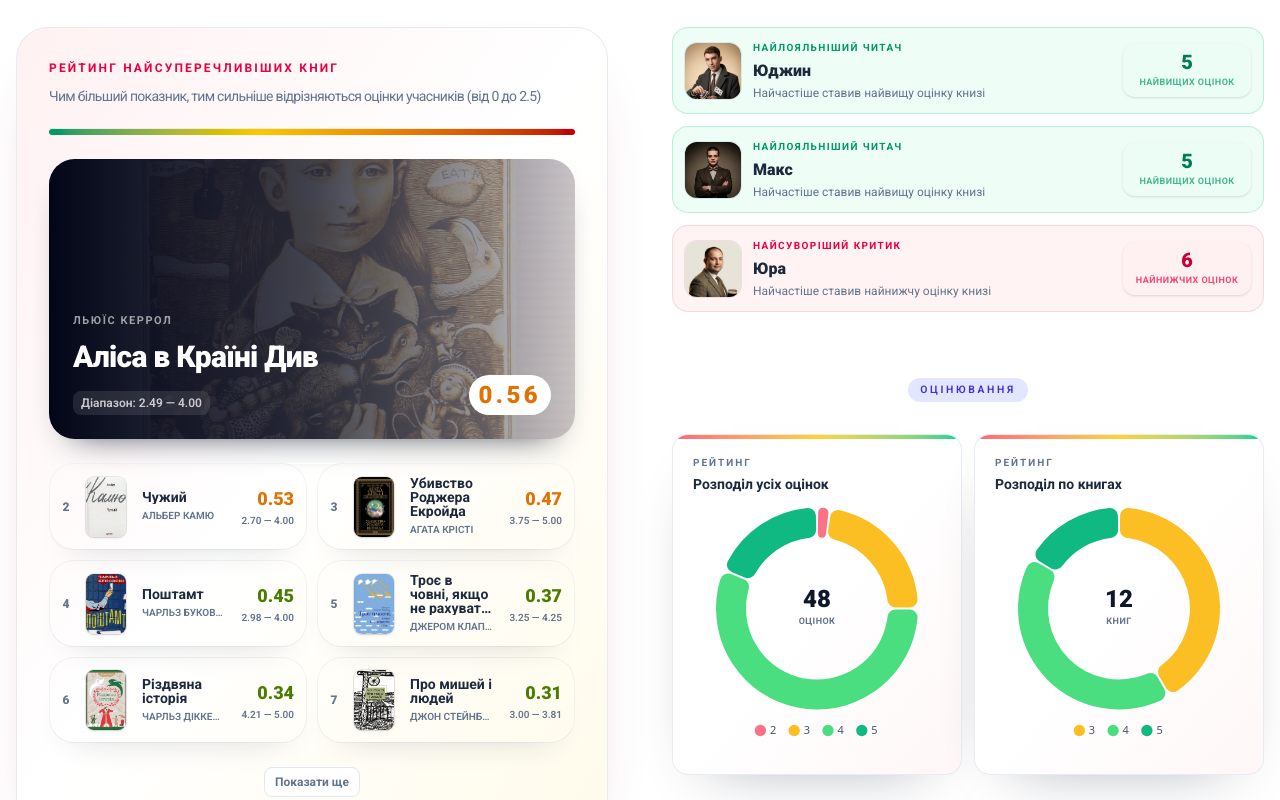
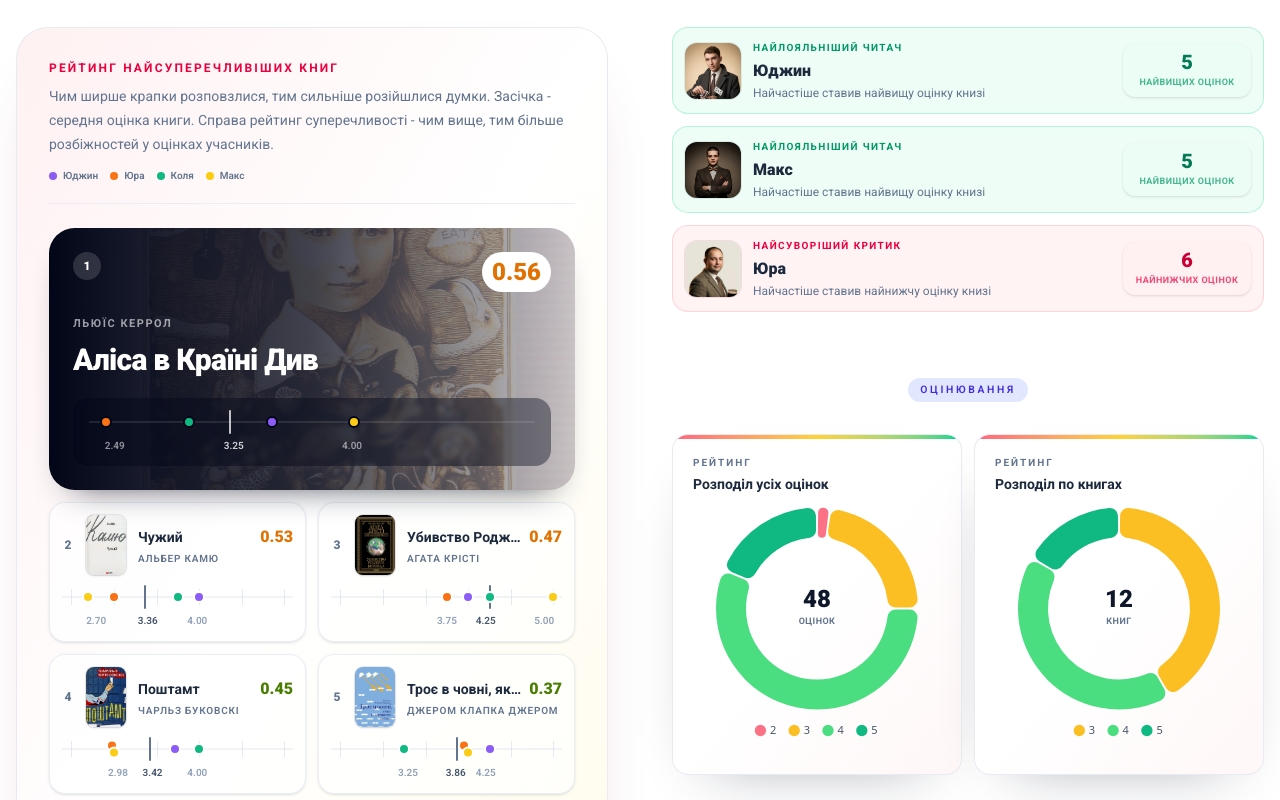
Before and after one commit to EugeneYakovlev/book-club, a Next.js app: page /stats in a window 1280 px wide. Shown: the part 1060-1860 px from the top of the page. Built offline with nearby package versions, Linux system fonts and the light colour scheme; no server answers.

Commit message:
refactor StatsPage and ControversialBook component to include members data and enhance UI elements

```diff
--- a/src/app/stats/page.tsx
+++ b/src/app/stats/page.tsx
@@ -25,7 +25,7 @@ const StatsPage = () => {
       </Section>
       <div className='mt-8 lg:grid lg:grid-cols-2 lg:gap-8'>
         <Section eyebrow='Яблуко розбрату'>
-          <ControversialBook books={books} />
+          <ControversialBook books={books} members={members} />
         </Section>
         <div>
           <Section eyebrow='Леґенди'>
--- a/src/components/stats/ControversialBook.tsx
+++ b/src/components/stats/ControversialBook.tsx
@@ -1,89 +1,167 @@
 'use client'
+
 import { useState } from 'react'
 
 import Image from 'next/image'
 import Link from 'next/link'
 
 import type { BookWithStats } from '@/types/book'
-import { getControversyLevel } from '@/utils/books'
+import type { Member } from '@/types/member'
+
+import { getControversyLevel, getRatingAxis } from '@/utils/books'
+import { getMemberColor } from '@/utils/member'
 import { Panel } from '@/components/ui/Panel'
 import { PillButton } from '@/components/ui/PillButton'
+import { RatingSpread } from './RatingSpread'
 
 interface Props {
   books: BookWithStats[]
+  members: Member[]
 }
 
-const getRatingRange = (book: BookWithStats) => {
-  const values = (book.ratings ?? []).map((rating) => rating.value)
+const INITIAL_VISIBLE = 7
+const LOAD_MORE_STEP = 6
 
-  return values.length ? `${Math.min(...values).toFixed(2)} — ${Math.max(...values).toFixed(2)}` : '—'
-}
+type ControversialBookWithScore = BookWithStats & { controversy: number }
 
-export const ControversialBook = ({ books }: Props) => {
-  const visibleIncrement = 7
-  const [visibleCount, setVisibleCount] = useState(visibleIncrement)
+export const ControversialBook = ({ books, members }: Props) => {
+  const [visibleCount, setVisibleCount] = useState(INITIAL_VISIBLE)
 
   const controversialBooks = books
-    .filter((book): book is BookWithStats & { controversy: number } => book.controversy !== null)
+    .filter((book): book is ControversialBookWithScore => book.controversy !== null)
     .sort((a, b) => b.controversy - a.controversy)
 
-  const visibleBooks = controversialBooks.slice(0, visibleCount)
-  const [featuredBook, ...otherBooks] = visibleBooks
+  const [featuredBook, ...otherBooks] = controversialBooks.slice(0, visibleCount)
 
   if (!featuredBook) return null
 
+  const axis = getRatingAxis(controversialBooks)
+
   return (
-    <Panel id='controversy-table' tone='rose' className='mt-8'>
-      <div className='flex items-end justify-between gap-4 border-b border-slate-200/70 pb-5 dark:border-white/10'>
-        <div>
-          <p className='text-xs font-bold uppercase tracking-[0.18em] text-rose-600 dark:text-rose-300'>Рейтинг найсуперечливіших книг</p>
-          <p className='mt-2 text-sm tracking-tighter leading-6 text-slate-500 dark:text-slate-400'>Чим більший показник, тим сильніше відрізняються оцінки учасників (від 0 до 2.5)</p>
+    <Panel id='controversy-table' tone='rose' className='mt-8 @container'>
+      <div className='border-b border-slate-200/70 pb-5 dark:border-white/10'>
+        <p className='text-xs font-bold uppercase tracking-[0.18em] text-rose-600 dark:text-rose-300'>
+          Рейтинг найсуперечливіших книг
+        </p>
+        <p className='mt-2 text-sm leading-6 text-slate-500 dark:text-slate-400'>
+          Чим ширше крапки розповзлися, тим сильніше розійшлися думки.
+          Засічка - середня оцінка книги.
+          Справа рейтинг суперечливості - чим вище, тим більше розбіжностей у оцінках учасників.
+        </p>
+        <div className='mt-3 flex flex-wrap items-center gap-x-3 gap-y-1.5'>
+          {members.map((member) => (
+            <span
+              key={member.id}
+              className='flex items-center gap-1.5 text-[10px] font-semibold text-slate-500 dark:text-slate-400'>
+              <span
+                aria-hidden='true'
+                className='h-2 w-2 rounded-full'
+                style={{ backgroundColor: getMemberColor(member.id, members) }}
+              />
+              {member.name}
+            </span>
+          ))}
         </div>
       </div>
 
-      <div className='w-full h-1.5 rounded-full bg-linear-to-r to-red-700 via-60 via-red-400 via-40% via-yellow-400 via-24% via-emerald-300 via-16% via-emerald-500 via-8% from-emerald-600'></div>
+      <div className='mt-6 grid gap-3'>
+        <Link
+          href={`/books/${featuredBook.slug}`}
+          className='group relative z-0 flex min-h-60 overflow-hidden rounded-[1.6rem] p-5 text-white shadow-[0_18px_35px_-24px_rgba(15,23,42,0.9)] sm:p-6'>
+          <Image
+            src={featuredBook.cover}
+            alt={featuredBook.title}
+            fill
+            sizes='(min-width: 1024px) 44vw, 92vw'
+            className='object-cover object-center opacity-45 transition duration-500 group-hover:scale-105 group-hover:opacity-55'
+          />
+          <div className='absolute inset-0 bg-linear-to-r from-slate-950 via-slate-950/75 to-slate-950/20' />
 
-      <div className='mt-6 grid gap-6'>
-        <Link href={`/books/${featuredBook.slug}`} className='group relative z-0 flex min-h-70 overflow-hidden rounded-[1.6rem] p-5 text-white shadow-[0_18px_35px_-24px_rgba(15,23,42,0.9)] sm:p-6'>
-          <Image src={featuredBook.cover} alt={featuredBook.title} fill className='object-cover object-center opacity-45 transition duration-500 group-hover:scale-105 group-hover:opacity-55' />
-          <div className='absolute inset-0 bg-linear-to-r from-slate-950 via-slate-950/75 to-slate-950/20' />
-          <div className='relative flex flex-1 items-end justify-between'>
+          <div className='relative flex flex-1 flex-col justify-between gap-6'>
+            <div className='flex items-start justify-between gap-3'>
+              <span className='flex h-7 w-7 items-center justify-center rounded-full bg-white/15 text-xs font-black tabular-nums backdrop-blur'>
+                1
+              </span>
+              <span
+                className={`rounded-full bg-white px-2.5 py-1 text-2xl font-black tabular-nums dark:bg-black/90 controversy-${getControversyLevel(featuredBook.controversy)}`}>
+                {featuredBook.controversy.toFixed(2)}
+              </span>
+            </div>
+
             <div>
               <p className='text-[11px] font-bold uppercase tracking-[0.14em] text-white/60'>{featuredBook.author}</p>
-              <h3 className='mt-2 max-w-xs text-2xl font-black leading-tight tracking-tight sm:text-3xl'>{featuredBook.title}</h3>
-              <div className='mt-4 flex items-center gap-2 text-xs font-semibold text-white/75'>
-                <span className='rounded-lg bg-white/10 px-2 py-1'>Діапазон: {getRatingRange(featuredBook)}</span>
+              <h3 className='mt-2 max-w-xs text-2xl font-black leading-tight tracking-tight sm:text-3xl'>
+                {featuredBook.title}
+              </h3>
+              <div className='mt-5 rounded-2xl bg-slate-950/40 px-4 py-3 backdrop-blur-[2px]'>
+                <RatingSpread
+                  ratings={featuredBook.ratings ?? []}
+                  axis={axis}
+                  average={featuredBook.average}
+                  members={members}
+                  showGrid={false}
+                  inverted
+                />
               </div>
-            </div>
-            <div className='flex items-center justify-between gap-4'>
-              <span className={`rounded-full px-2.5 py-1 text-2xl tabular-nums font-black uppercase tracking-[0.14em] bg-white dark:bg-black/90 controversy-${getControversyLevel(featuredBook.controversy)}`}>{featuredBook.controversy.toFixed(2)}</span>
             </div>
           </div>
         </Link>
 
-        <div className='relative rounded-[1.6rem] z-10 border border-white/70 dark:divide-white/10 dark:border-white/10 dark:bg-white/5 grid md:grid-cols-2 lg:grid-cols-1 xl:grid-cols-2 gap-3'>
+        <div>
+          <ol className='grid grid-cols-2 gap-3'>
             {otherBooks.map((book, index) => (
-            <Link key={book.id} href={`/books/${book.slug}`} className='group flex items-center gap-3 px-3 rounded-3xl ring-1 ring-slate-900/5 shadow-[0_18px_35px_-24px_rgba(15,23,42,0.2)] transition hover:bg-white/80 dark:hover:bg-white/5 sm:gap-4 py-3'>
-              <span className='w-2 text-center text-xs font-black tabular-nums text-slate-500 dark:text-slate-400'>{index + 2}</span>
-              <Image src={book.cover} alt={book.title} width={64} height={96} className='h-15 w-10 shrink-0 rounded-lg object-cover shadow-sm ring-1 ring-slate-900/8 dark:ring-white/10' />
+              <li key={book.id}>
+                <Link
+                  href={`/books/${book.slug}`}
+                  className='group block rounded-2xl border border-slate-200/70 bg-white/70 p-3 shadow-sm transition duration-200 lg:hover:-translate-y-0.5 lg:hover:shadow-md dark:border-white/10 dark:bg-white/5'>
+                  <div className='flex items-center gap-3'>
+                    <span className='w-3 shrink-0 text-center text-xs font-black tabular-nums text-slate-500 dark:text-slate-400'>
+                      {index + 2}
+                    </span>
+                    <Image
+                      src={book.cover}
+                      alt={book.title}
+                      width={64}
+                      height={96}
+                      className='h-15 w-10 shrink-0 rounded-lg object-cover shadow-sm ring-1 ring-slate-900/8 dark:ring-white/10'
+                    />
                     <div className='min-w-0 flex-1'>
-                <p className='text-sm line-clamp-3 leading-none font-bold text-slate-800 transition-colors group-hover:text-rose-700 dark:text-slate-100 dark:group-hover:text-rose-300'>{book.title}</p>
-                <p className='mt-1 truncate text-[10px] font-semibold uppercase text-slate-500 dark:text-slate-400'>{book.author}</p>
+                      <div className='flex items-baseline justify-between gap-2'>
+                        <p className='truncate text-sm font-bold leading-5 text-slate-800 transition-colors group-hover:text-rose-700 dark:text-slate-100 dark:group-hover:text-rose-300'>
+                          {book.title}
+                        </p>
+                        <span
+                          className={`shrink-0 text-base font-black tabular-nums controversy-${getControversyLevel(book.controversy)}`}>
+                          {book.controversy.toFixed(2)}
+                        </span>
                       </div>
-              <div className='text-right'>
-                <p className={`text-lg font-black tabular-nums controversy-${getControversyLevel(book.controversy)}`}>{book.controversy.toFixed(2)}</p>
-                <p className='text-[10px] font-semibold text-slate-500 dark:text-slate-400'>{getRatingRange(book)}</p>
+                      <p className='mt-0.5 truncate text-[10px] font-semibold uppercase tracking-[0.08em] text-slate-500 dark:text-slate-400'>
+                        {book.author}
+                      </p>
+                    </div>
+                  </div>
+
+                  <div className='mt-2.5'>
+                    <RatingSpread
+                      ratings={book.ratings ?? []}
+                      axis={axis}
+                      average={book.average}
+                      members={members}
+                    />
                   </div>
                 </Link>
+              </li>
             ))}
+          </ol>
         </div>
-        {visibleCount < controversialBooks.length &&
+
+        {visibleCount < controversialBooks.length && (
           <div className='flex justify-center'>
-            <PillButton onClick={() => setVisibleCount((prev) => prev + visibleIncrement)}>
+            <PillButton onClick={() => setVisibleCount((prev) => prev + LOAD_MORE_STEP)}>
               Показати ще
             </PillButton>
           </div>
-        }
+        )}
       </div>
     </Panel>
   )
--- a/src/components/stats/DoughnutCard.tsx
+++ b/src/components/stats/DoughnutCard.tsx
@@ -119,7 +119,7 @@ export const DoughnutCard = ({
         </div>
       </div>
       <div className='relative h-64'>
-        <div className='pointer-events-none absolute inset-x-0 bottom-9 top-0 z-10 flex items-center justify-center'>
+        <div className='pointer-events-none absolute inset-x-0 bottom-9 top-0 z-0 flex items-center justify-center'>
           <div className='text-center'>
             <p className='text-2xl font-black leading-none tabular-nums text-slate-900 dark:text-white'>{totalValue}</p>
             <p className='mt-1 text-[9px] font-bold uppercase tracking-wider text-slate-500 dark:text-slate-400'>{totalLabel}</p>
--- /dev/null
+++ b/src/components/stats/RatingSpread.tsx
@@ -0,0 +1,141 @@
+import type { Rating } from '@/types/rating'
+import type { Member } from '@/types/member'
+
+import { type RatingAxisScale, toAxisPercent } from '@/utils/books'
+import { getMemberColor } from '@/utils/member'
+
+const CLUSTER_THRESHOLD = 4
+const CLUSTER_OFFSET = 7
+
+const LABEL_MIN_GAP = 12
+
+interface DotPoint {
+  rating: Rating
+  position: number
+}
+
+function clusterByPosition(points: DotPoint[]): DotPoint[][] {
+  const clusters: DotPoint[][] = []
+
+  for (const point of points) {
+    const currentCluster = clusters.at(-1)
+
+    if (currentCluster && point.position - currentCluster[0].position <= CLUSTER_THRESHOLD) {
+      currentCluster.push(point)
+    } else {
+      clusters.push([point])
+    }
+  }
+
+  return clusters
+}
+
+interface Props {
+  ratings: Rating[]
+  axis: RatingAxisScale
+  average: number
+  members: Member[]
+  showGrid?: boolean
+  inverted?: boolean
+}
+
+export const RatingSpread = ({ ratings, axis, average, members, showGrid = true, inverted = false }: Props) => {
+  if (ratings.length === 0) return null
+
+  const membersById = new Map(members.map((member) => [member.id, member]))
+
+  const values = ratings.map((rating) => rating.value)
+  const lowest = Math.min(...values)
+  const highest = Math.max(...values)
+
+  const lowestPosition = toAxisPercent(lowest, axis)
+  const averagePosition = toAxisPercent(average, axis)
+  const highestPosition = toAxisPercent(highest, axis)
+
+  const showLowestLabel = averagePosition - lowestPosition >= LABEL_MIN_GAP
+  const showHighestLabel = highestPosition - averagePosition >= LABEL_MIN_GAP
+
+  const clusters = clusterByPosition(
+    ratings
+      .map((rating) => ({ rating, position: toAxisPercent(rating.value, axis) }))
+      .sort((a, b) => a.position - b.position)
+  )
+
+  return (
+    <div>
+      <div className={`relative h-6 ${inverted ? 'text-white' : ''}`}>
+        {showGrid && axis.ticks.map((tick) => (
+          <span
+            key={tick}
+            aria-hidden='true'
+            className={`absolute inset-y-1 w-px ${inverted ? 'bg-white/15' : 'bg-slate-200/90 dark:bg-white/10'}`}
+            style={{ left: `${toAxisPercent(tick, axis)}%` }}
+          />
+        ))}
+
+        <span
+          aria-hidden='true'
+          className={`absolute top-1/2 h-px w-full -translate-y-1/2 ${
+            inverted ? 'bg-white/20' : 'bg-slate-200 dark:bg-white/10'
+          }`}
+        />
+
+        <span
+          title={`Середня оцінка: ${average.toFixed(2)}`}
+          className={`absolute inset-y-0 w-0.5 -translate-x-1/2 rounded-full ${
+            inverted ? 'bg-white/75' : 'bg-slate-500 dark:bg-white/55'
+          }`}
+          style={{ left: `${averagePosition}%` }}
+        />
+
+        {clusters.flatMap((cluster) =>
+          cluster.map(({ rating, position }, indexInCluster) => {
+            const member = membersById.get(rating.memberId)
+            const offsetY = (indexInCluster - (cluster.length - 1) / 2) * CLUSTER_OFFSET
+
+            return (
+              <span
+                key={rating.memberId}
+                title={`${member?.name ?? 'Учасник'}: ${rating.label || rating.value}`}
+                className={`absolute top-1/2 h-3 w-3 rounded-full border-2 ${
+                  inverted ? 'border-slate-950' : 'border-white dark:border-neutral-950'
+                }`}
+                style={{
+                  left: `${position}%`,
+                  transform: `translate(-50%, calc(-50% + ${offsetY}px))`,
+                  backgroundColor: getMemberColor(rating.memberId, members)
+                }}
+              />
+            )
+          })
+        )}
+      </div>
+
+      {/* Anchored to the marks themselves; translateX by the position keeps them inside the track. */}
+      <div
+        className={`relative mt-1 h-4 text-[10px] font-semibold tabular-nums ${
+          inverted ? 'text-white/55' : 'text-slate-400 dark:text-slate-500'
+        }`}>
+        {showLowestLabel && (
+          <span
+            className='absolute top-0'
+            style={{ left: `${lowestPosition}%`, transform: `translateX(-${lowestPosition}%)` }}>
+            {lowest.toFixed(2)}
+          </span>
+        )}
+        <span
+          className={`absolute top-0 ${inverted ? 'text-white/80' : 'text-slate-600 dark:text-slate-300'}`}
+          style={{ left: `${averagePosition}%`, transform: `translateX(-${averagePosition}%)` }}>
+          {average.toFixed(2)}
+        </span>
+        {showHighestLabel && (
+          <span
+            className='absolute top-0'
+            style={{ left: `${highestPosition}%`, transform: `translateX(-${highestPosition}%)` }}>
+            {highest.toFixed(2)}
+          </span>
+        )}
+      </div>
+    </div>
+  )
+}
--- a/src/utils/books.ts
+++ b/src/utils/books.ts
@@ -1,6 +1,44 @@
 import type { Rating } from "@/types/rating";
 import type { Member } from "@/types/member";
+import type { BookWithStats } from "@/types/book";
 
+export interface RatingAxisScale {
+  min: number;
+  max: number;
+  ticks: number[];
+}
+
+const TICK_STEPS = [0.1, 0.25, 0.5, 1];
+const MAX_TICKS = 8;
+
+export function getRatingAxis(books: BookWithStats[]): RatingAxisScale {
+  const values = books.flatMap((book) => (book.ratings ?? []).map((rating) => rating.value));
+
+  if (values.length === 0) return { min: 1, max: 5, ticks: [1, 2, 3, 4, 5] };
+
+  const lowest = Math.min(...values);
+  const highest = Math.max(...values);
+  const padding = Math.max((highest - lowest) * 0.04, 0.05);
+
+  const min = lowest - padding;
+  const max = highest + padding;
+
+  const step =
+    TICK_STEPS.find((candidate) => (max - min) / candidate <= MAX_TICKS) ??
+    TICK_STEPS[TICK_STEPS.length - 1];
+
+  const ticks: number[] = [];
+
+  for (let tick = Math.ceil(min / step) * step; tick <= max; tick += step) {
+    ticks.push(Math.round(tick * 100) / 100);
+  }
+
+  return { min, max, ticks };
+}
+
+export function toAxisPercent(value: number, axis: RatingAxisScale) {
+  return ((value - axis.min) / (axis.max - axis.min)) * 100;
+}
 export function getRatingsBreakdown(
   ratings: Rating[],
   members: Member[]
```
Lines whose indentation alone changed are shown as unchanged.
